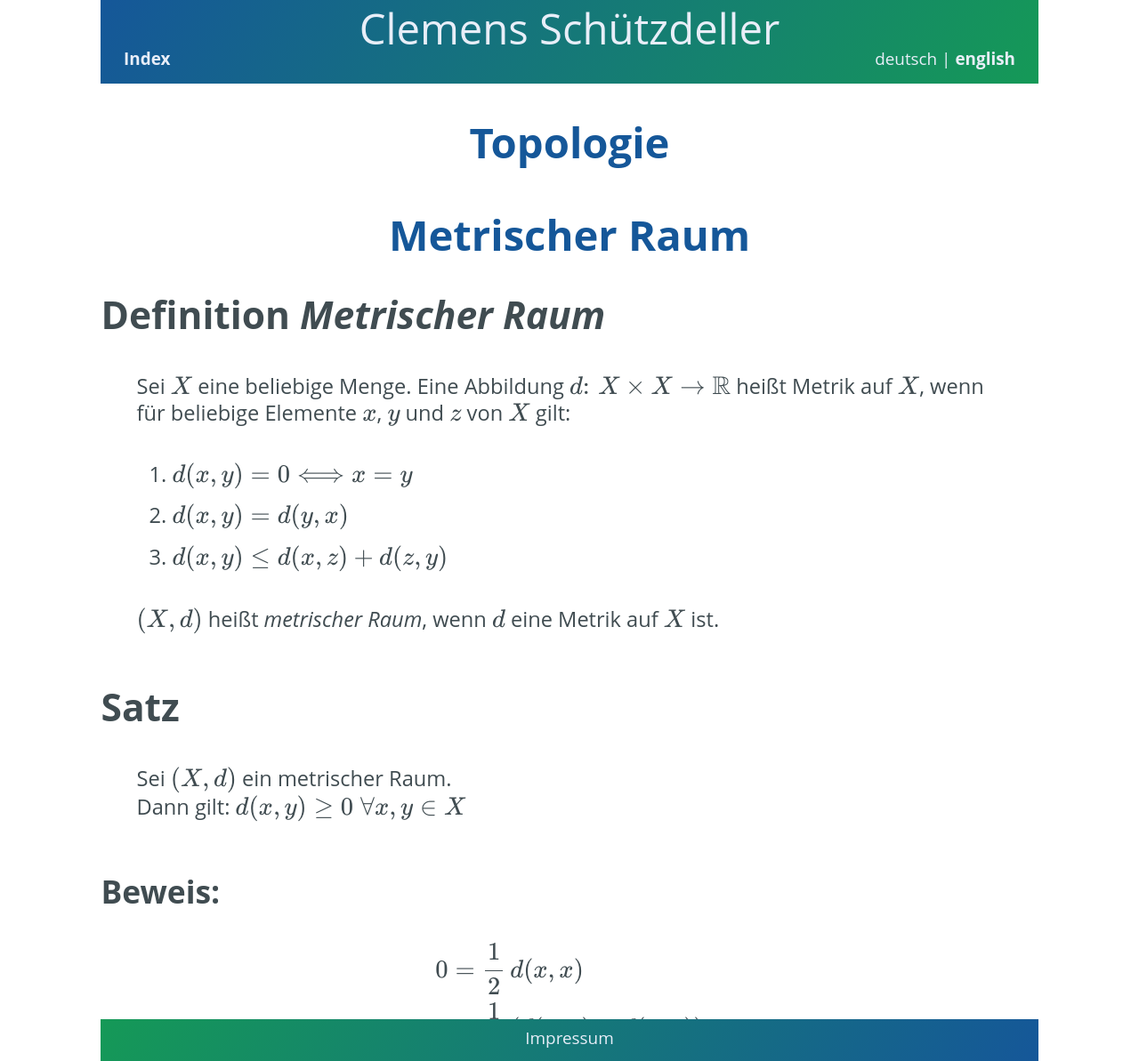
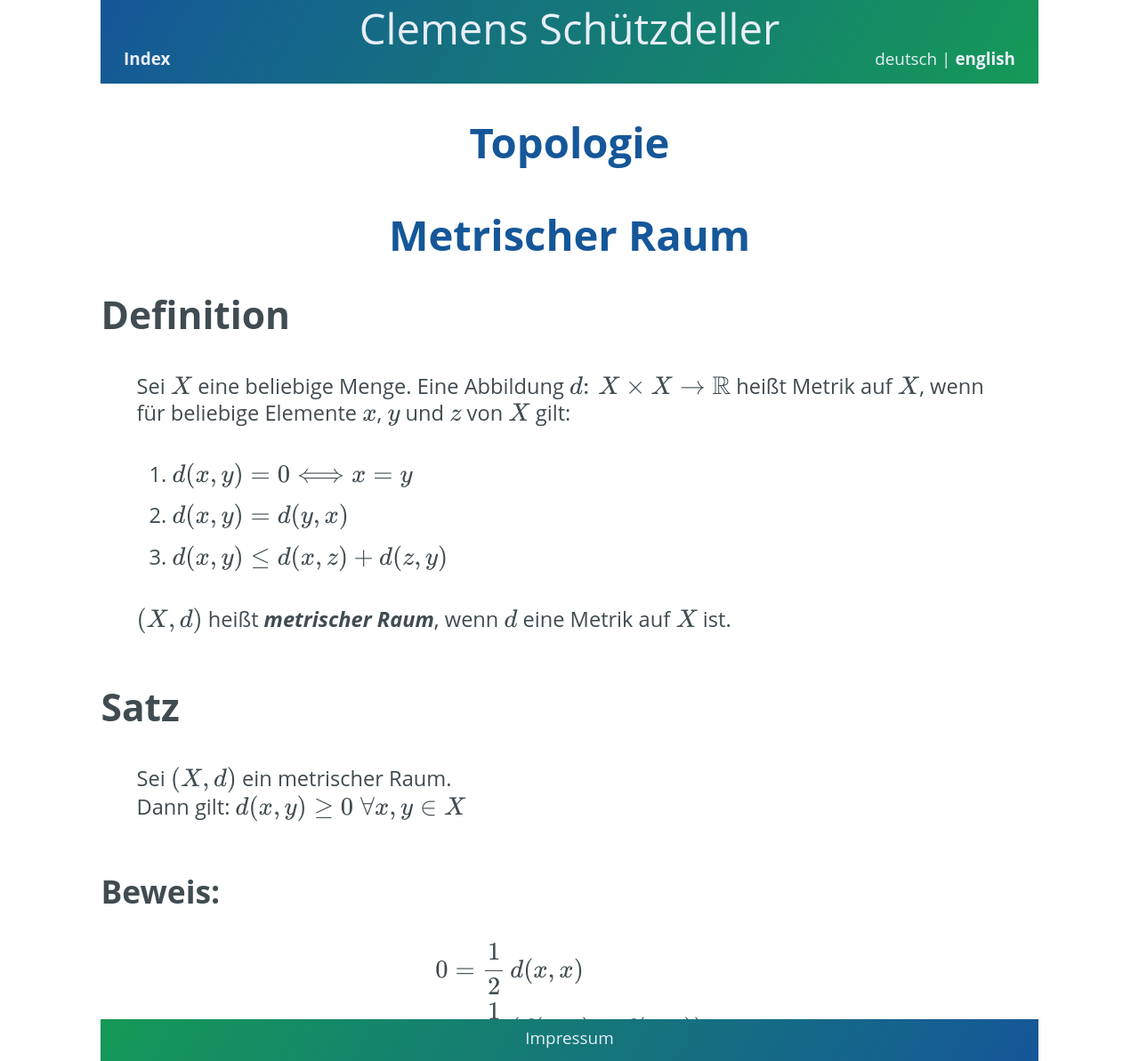
Before and after one commit to cs-LA/home, a Jekyll site: the page built from Topologie/MetrischerRaum.md, in a window 1280 px wide. Shown: the whole page at 89% size. Built offline with Jekyll 4.4.1, drawn with Linux system fonts in a browser that asks for light colours; our own code applies the rules of GitHub Pages for plain Markdown files.

Commit message:
MetrischerRaum.md aktualisieren

```diff
--- a/Topologie/MetrischerRaum.md
+++ b/Topologie/MetrischerRaum.md
@@ -2,7 +2,7 @@
 # Metrischer Raum
 
 
-## Definition *Metrischer Raum*
+## Definition
 
 > Sei $X$ eine beliebige Menge. Eine Abbildung $d \colon \, X \times X \to \mathbb{R}$ heißt Metrik auf $X$, wenn für beliebige Elemente $x$, $y$ und $z$ von $X$ gilt:
 
@@ -10,7 +10,7 @@
 > 2. $d(x,y) = d(y,x)$
 > 3. $d(x,y) \leq d(x,z) + d(z,y)$
 
-> $(X,d)$ heißt *metrischer Raum*, wenn $d$ eine Metrik auf $X$ ist.
+> $(X,d)$ heißt ***metrischer Raum***, wenn $d$ eine Metrik auf $X$ ist.
 
 ## Satz
 
```
